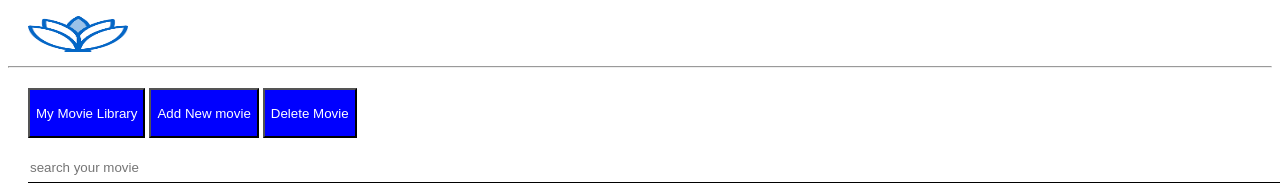
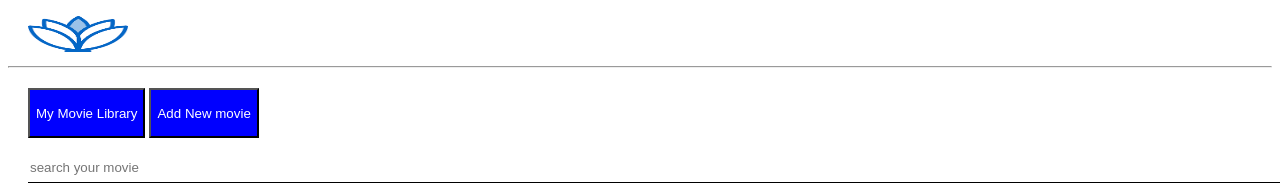
Before and after one commit to bhagatpraveen/MovieApp, a plain HTML site: page src/index.html in a window 1280 px wide. Shown: the top 190 px of the page. Drawn offline with Linux system fonts and the light colour scheme.

Commit message:
modified file

```diff
--- a/src/index.html
+++ b/src/index.html
@@ -17,8 +17,6 @@
                 <div class="button">
                     <button class="btn" name="my-movie-library" onclick="reloadPage()">My Movie Library</button>
                     <button id="myBtn" class="btn" name="add-search" onclick="openModal()">Add New movie</button>
-                    <button class="btn" name="my-movie-library" onclick="deleteMovie()">Delete Movie
-                    </button>
                 </div>
                 <div class="serach-box">
                     <input  placeholder="search your movie" type="text" id="title" onkeypress ="getMovieInfo()" />
```
